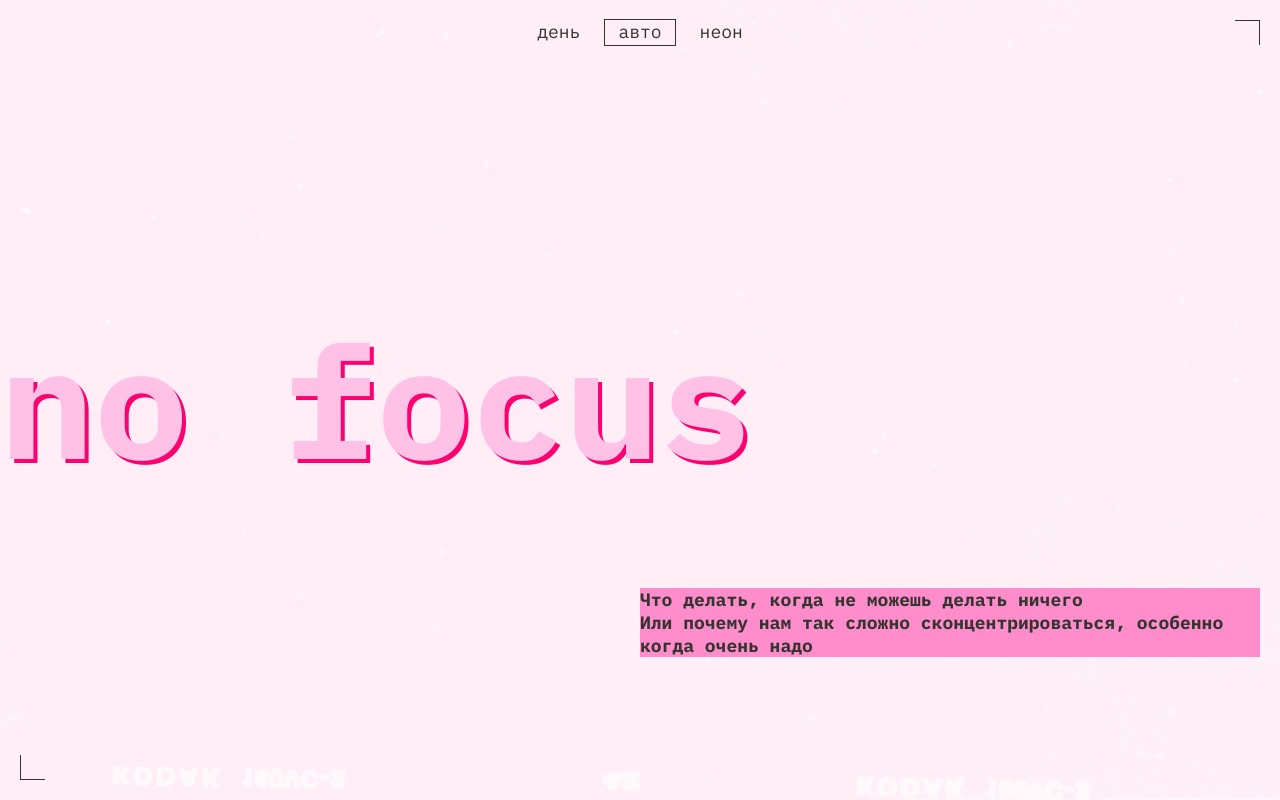
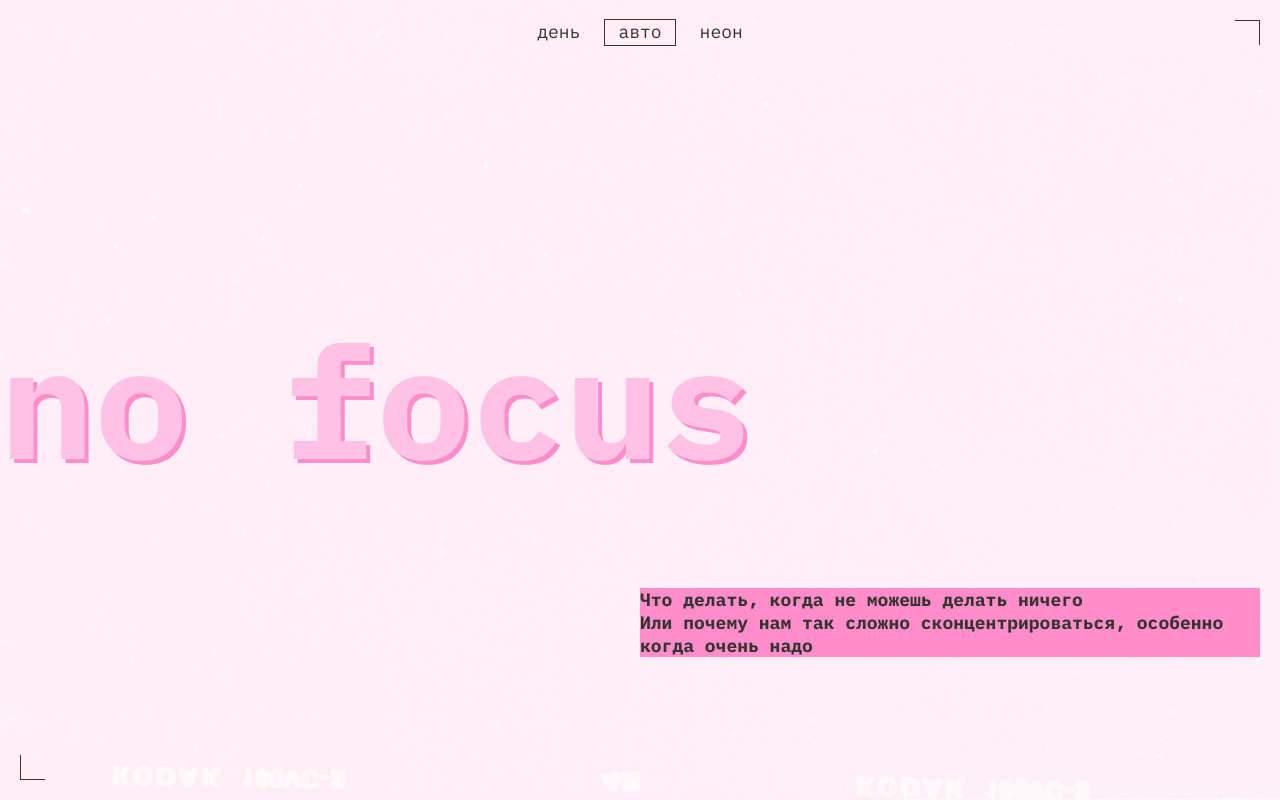
Before and after one commit to iseepluha/slozhno-sosredotochitsya-fd, a plain HTML site: page index.html in a window 1280 px wide. Shown: the top 800 px of the page. Drawn offline with Linux system fonts and the light colour scheme.

Commit message:
fixed markup and added some variables

```diff
--- a/styles/dark.css
+++ b/styles/dark.css
@@ -7,7 +7,10 @@
   --nav-color: #ff0070;
   --nav-color-hover-outline-color: #ff007040;
   --large-title-color: #DB00FF;
+  --large-title-text-shadow-color: #ff0070;
+  --large-footer-title-text-shadow-color: #ff0070;
   --card-title-text-color: #000028;
+
 }
 
 .theme-dark .rec-icon {
--- a/styles/light.css
+++ b/styles/light.css
@@ -31,6 +31,8 @@
     --large-title-color: #ffc2e6;
     --titles-color: #353430;
     --card-title-text-color: #353430;
+    --large-title-text-shadow-color: #ff8dcb;
+    --large-footer-title-text-shadow-color: #ff0070;
   }
 
   .rec-icon {
```
